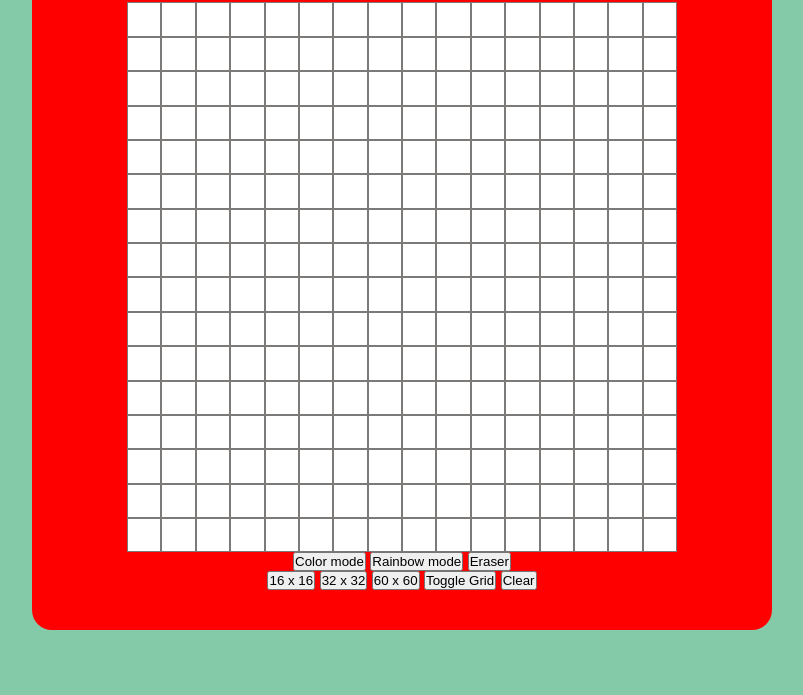
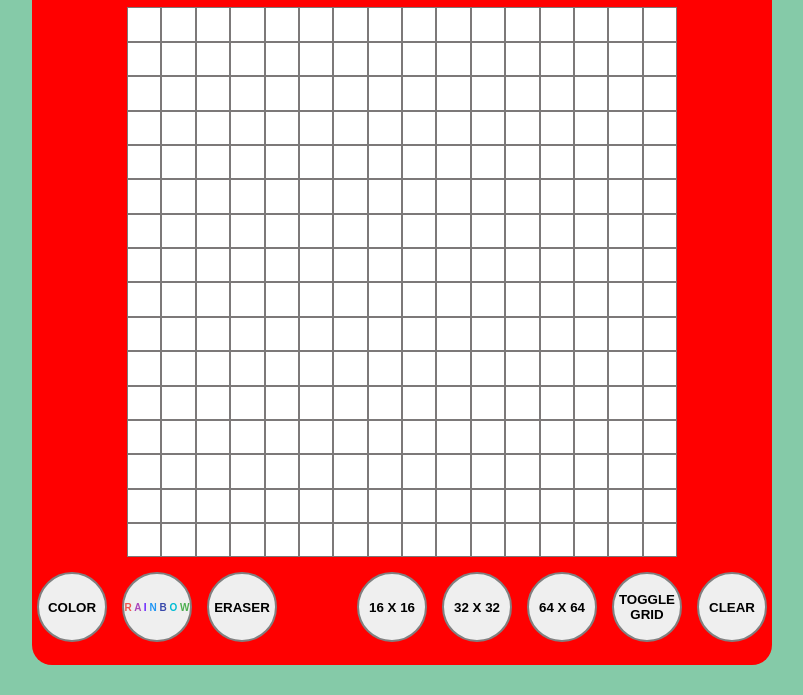
Before and after one commit to Exodia1one/etch-a-sketch, a plain HTML site: page index.html in a window 1280 px wide. Shown: the part 143-838 px from the top of the page, without its empty margins (238-1041 px from the left). Before the commit the page ends 803 px from the top, so only its background shows below. Drawn offline with Linux system fonts and the light colour scheme.

Commit message:
updated buttons for UI

```diff
--- a/index.html
+++ b/index.html
@@ -12,17 +12,28 @@
         <h1 class="heading"> etch-a-sketch</h1>
         <p></p>
         <div id="canvas" width="960px", height="960px"></div>
-        <div class="utensils">
-            <button id="colors" class="utensil">Color mode</button>
-            <button id="rainbow" class="utensil">Rainbow mode</button>
-            <button id="eraser" class="utensil">Eraser</button>
-        </div>
-        <div class="grid-clear">
-            <button id="slider" class="utensil">16 x 16</button>
-            <button id="medium" class="utensil">32 x 32</button>
-            <button id="large" class="utensil">60 x 60</button>
-            <button id="gridless" class="utensil">Toggle Grid</button>
-            <button id="clear" class="utensil">Clear</button>
+        <div class="bottom">
+            <div class="utensils">
+                <button id="colors" class="utensil">COLOR</button>
+                <button id="rainbow" class="utensil">
+                    <span>R</span>
+                    <span>A</span>
+                    <span>I</span>
+                    <span>N</span>
+                    <span>B</span>
+                    <span>O</span>
+                    <span>W</span>
+                </button>
+
+                <button id="eraser" class="utensil">ERASER</button>
+            </div>
+            <div class="grid-clear">
+                <button id="slider" class="utensil">16 X 16</button>
+                <button id="medium" class="utensil">32 X 32</button>
+                <button id="large" class="utensil">64 X 64</button>
+                <button id="gridless" class="utensil">TOGGLE GRID</button>
+                <button id="clear" class="utensil">CLEAR</button>
+            </div>
         </div>
     </div>
 </body>
--- a/index.js
+++ b/index.js
@@ -17,7 +17,6 @@ let gridless = false;
 //main function that sets default grid to 16x16 and attaches mouse down listeners to buttons
 function main() {
     defaultGrid();
-    gridMode();
     slider.addEventListener('click', function() {
         generateDimension(16);
     })
@@ -25,7 +24,7 @@ function main() {
         generateDimension(32);
     })
     large.addEventListener('click', function() {
-        generateDimension(60);
+        generateDimension(64);
     })
     eraser.addEventListener('click', () => {
         eraserMode('white');
@@ -96,7 +95,7 @@ function generateDimension(num) {
         gridCreator();
     } else if (num == 32) {
         gridCreator();
-    } else if (num == 60) {
+    } else if (num == 64) {
         gridCreator();
     }
 }
--- a/style.css
+++ b/style.css
@@ -24,10 +24,11 @@ body {
     margin-right: 30%;
     border-radius: 20px;
     background-color: red;
-    padding: 20px;
+    padding: 25px;
     min-width: 740px;
     margin-bottom: 30px;
-    padding-bottom: 40px;
+    padding-bottom: 0px;
+    min-height: 770px;
 }
 #canvas {
     background-color: white;
@@ -47,3 +48,63 @@ body {
     flex: 1 0 auto;
     height: auto;
 }
+.bottom {
+    display: flex;
+    flex-direction: row;
+    justify-content: space-between;
+    align-items: center;
+    margin-top: 10px;
+    min-width: 730px;
+    min-height: 80px;
+}
+.utensils {
+    display: flex;
+    justify-content: flex-start;
+    gap: 15px;
+}
+.grid-clear {
+    display: flex;
+    justify-content: flex-end;
+    gap: 15px;
+    margin-right: 0px
+}
+.utensil {
+    border-radius: 50%;
+    width: 70px;
+    height: 70px;
+    transition: transform 0s;
+    font-weight: 600;
+    border: double 2px grey;
+
+}
+.utensil:hover {
+    transform: scale(1.1);
+}
+#rainbow {
+    font-size: 10px;
+    text-transform: uppercase;
+}
+#rainbow span:nth-child(10n + 1) {
+    color: #ef5350;
+  }
+#rainbow span:nth-child(10n + 2) {
+    color: #ab47bc;
+  }
+#rainbow span:nth-child(10n + 3){
+    color: #651fff;
+  }
+#rainbow span:nth-child(10n + 5){
+    color: #3949ab;
+  }
+#rainbow span:nth-child(10n + 4) {
+    color: #2196f3;
+  }
+#rainbow span:nth-child(10n + 6){
+    color: #00bcd4;
+  }
+#rainbow span:nth-child(10n + 7){
+    color: #4caf50;
+  }
+#rainbow span:nth-child(10n + 8){
+    color: #ffc107;
+  }
```
